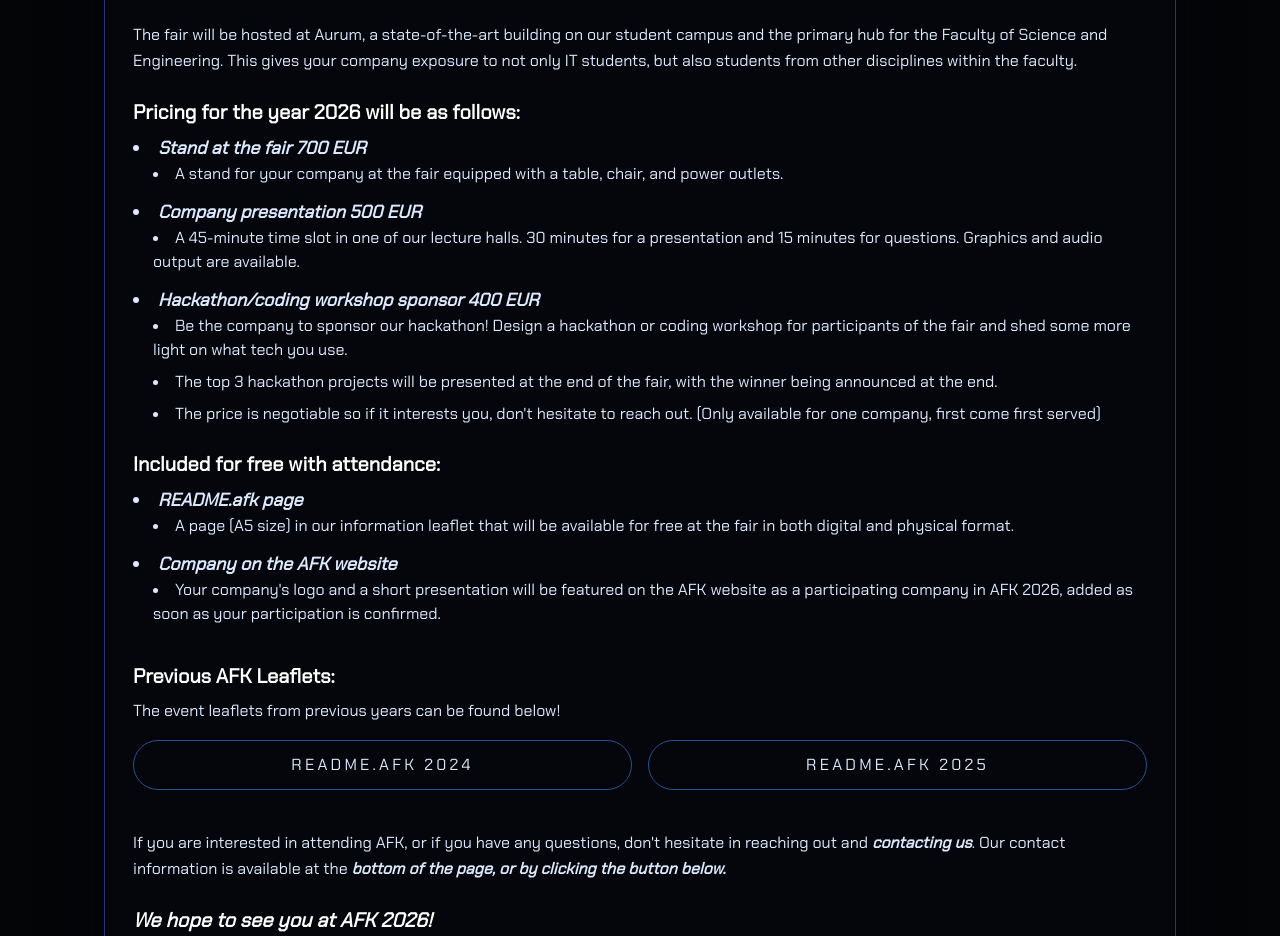
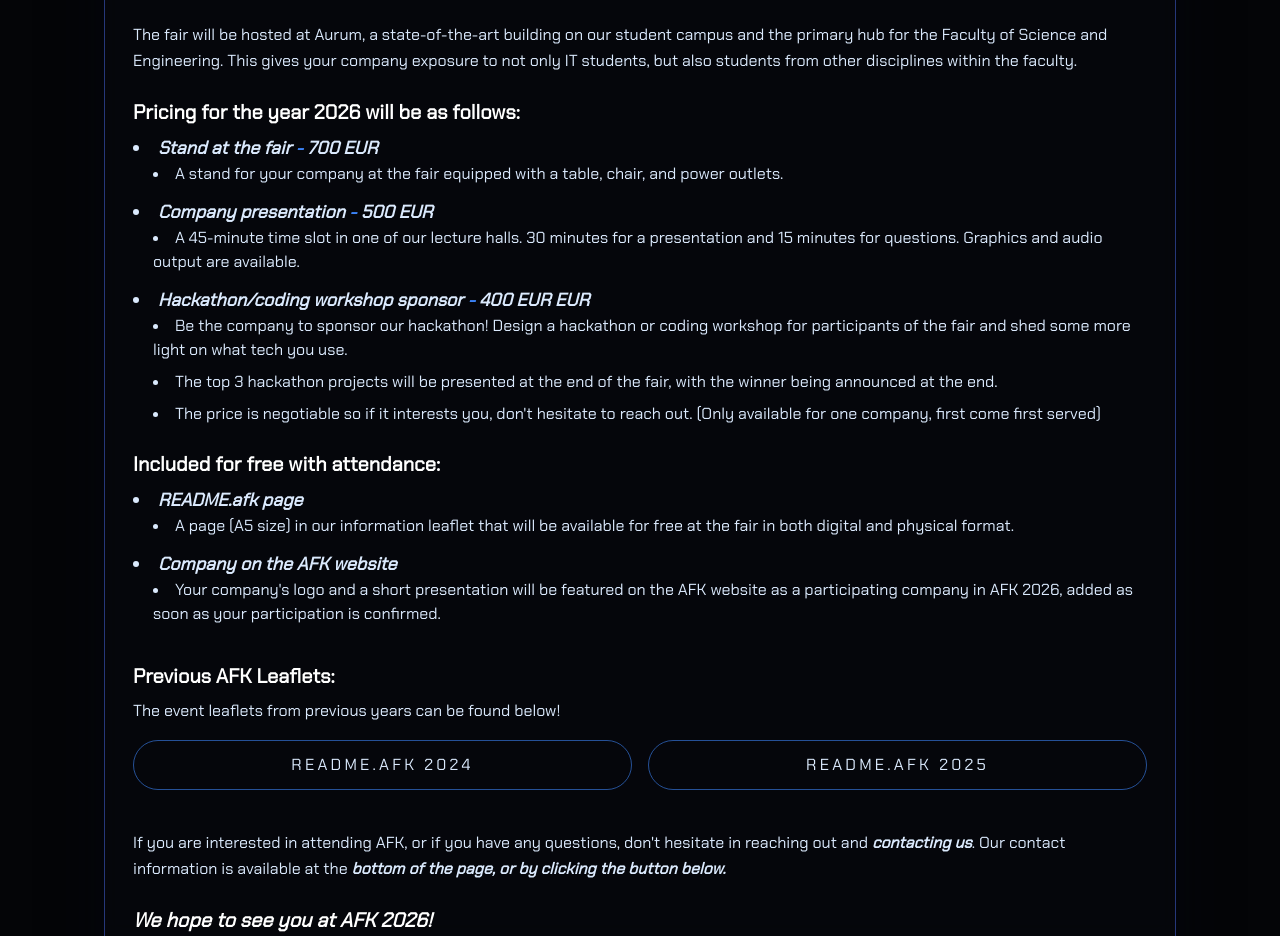
Before and after one commit to Datateknologerna-vid-Abo-Akademi/afk-website, a Next.js app: page / in a window 1280 px wide. Shown: the part 1820-2756 px from the top of the page. Built offline with nearby package versions, Linux system fonts and the light colour scheme.

Commit message:
Added hyphens to prices

```diff
--- a/src/app/components/content/event-info/InfoBeforeFair.jsx
+++ b/src/app/components/content/event-info/InfoBeforeFair.jsx
@@ -5,7 +5,9 @@ import ButtonLink from "@/app/components/ui/ButtonLink";
 const InfoBeforeFair = () => {
     return (
         <div id="event-info">
-            <h1 className="afk-section-title afk-title text-white text-2xl">AFK 2026 Information</h1>
+            <h1 className="afk-section-title afk-title text-white text-2xl">
+                AFK 2026 Information
+            </h1>
             <p className="leading-relaxed">
                 AFK 2026 will be held on Friday 27th of November 2026. The day
                 begins with the recruitment fair itself, where all companies
@@ -27,14 +29,22 @@ const InfoBeforeFair = () => {
                 Pricing for the year 2026 will be as follows:
             </h2>
             <ul className="list-disc list-inside">
-                <li className="font-semibold text-lg italic">Stand at the fair 700 EUR</li>
+                <li className="font-semibold text-lg italic">
+                    Stand at the fair
+                    <span className="font-semibold text-blue-500"> - </span>
+                    700 EUR
+                </li>
                 <ul className="list-disc list-inside">
                     <li className="mb-3 ml-5 list-['- ']">
                         A stand for your company at the fair equipped with a
                         table, chair, and power outlets.
                     </li>
                 </ul>
-                <li className="font-semibold text-lg italic">Company presentation 500 EUR</li>
+                <li className="font-semibold text-lg italic">
+                    Company presentation{" "}
+                    <span className="font-semibold text-blue-500"> - </span>
+                    500 EUR
+                </li>
                 <ul className="list-disc list-inside">
                     <li className="mb-3 ml-5 list-['- ']">
                         A 45-minute time slot in one of our lecture halls. 30
@@ -43,7 +53,10 @@ const InfoBeforeFair = () => {
                     </li>
                 </ul>
                 <li className="font-semibold text-lg italic">
-                    Hackathon/coding workshop sponsor 400 EUR
+                    Hackathon/coding workshop sponsor{" "}
+                    <span className="font-semibold text-blue-500"> - </span>
+                    400 EUR
+EUR
                 </li>
                 <ul className="list-disc list-inside">
                     <li className="mb-2 ml-5 list-['- ']">
@@ -68,7 +81,9 @@ const InfoBeforeFair = () => {
                 Included for free with attendance:
             </h2>
             <ul className="list-disc list-inside">
-                <li className="font-semibold text-lg italic">README.afk page</li>
+                <li className="font-semibold text-lg italic">
+                    README.afk page
+                </li>
                 <ul className="list-disc list-inside">
                     <li className="mb-3 ml-5 list-['- ']">
                         A page (A5 size) in our information leaflet that will be
@@ -76,7 +91,9 @@ const InfoBeforeFair = () => {
                         physical format.
                     </li>
                 </ul>
-                <li className="font-semibold text-lg italic">Company on the AFK website</li>
+                <li className="font-semibold text-lg italic">
+                    Company on the AFK website
+                </li>
                 <ul className="list-disc list-inside">
                     <li className="mb-3 ml-5 list-['- ']">
                         Your company's logo and a short presentation will be
@@ -87,8 +104,13 @@ const InfoBeforeFair = () => {
                 </ul>
             </ul>
             <br />
-            <h2 className="mb-2 text-xl text-white font-semibold">Previous AFK Leaflets:</h2>
-            <p className="leading-relaxed"> The event leaflets from previous years can be found below!</p>
+            <h2 className="mb-2 text-xl text-white font-semibold">
+                Previous AFK Leaflets:
+            </h2>
+            <p className="leading-relaxed">
+                {" "}
+                The event leaflets from previous years can be found below!
+            </p>
             <div className="flex flex-col sm:flex-row gap-4 my-4">
                 <ButtonLink
                     link="https://fra1.digitaloceanspaces.com/albin-storage/date/public/2023/events/readme_afk-1.pdf"
```
